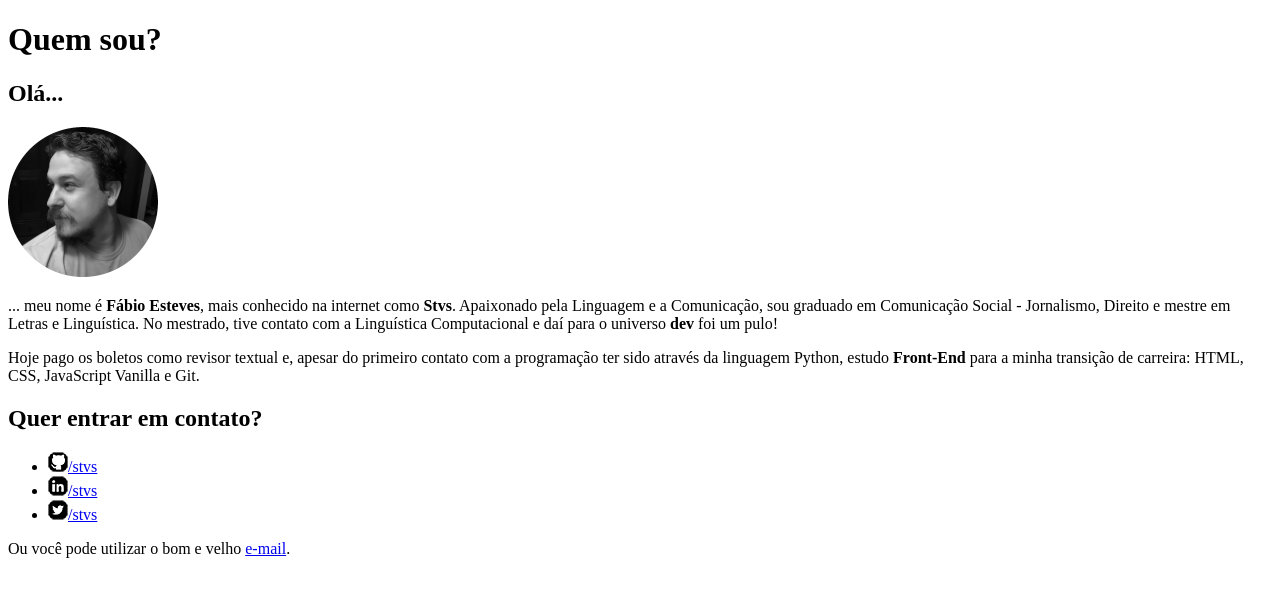
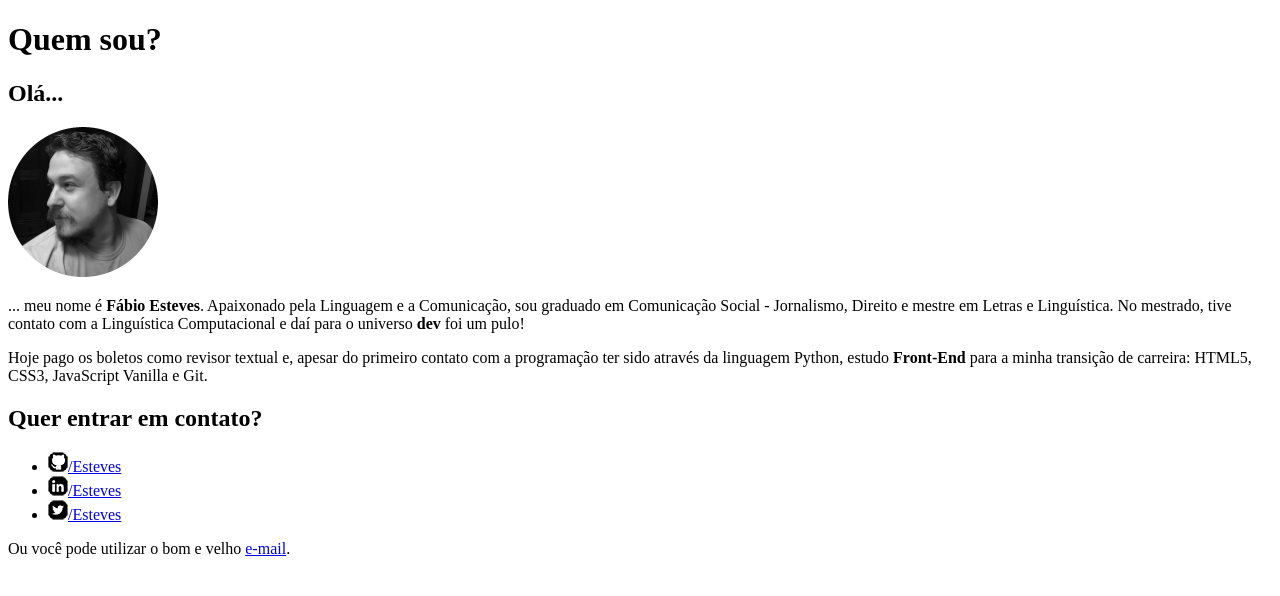
Before and after one commit to fabiojesteves/html5-css3-estudos, a plain HTML site: page desafios/modulo-01/d005/index.html in a window 1280 px wide. Drawn offline with Linux system fonts and the light colour scheme.

Commit message:
commit d005
Atualização de links e identificação.

```diff
--- a/desafios/modulo-01/d005/index.html
+++ b/desafios/modulo-01/d005/index.html
@@ -12,12 +12,12 @@
 
     <h2>Olá...</h2>
     <img src="perfil.png" alt="Foto em preto e branco do rosto do Esteves do perfil">
-    <p>... meu nome é <strong>Fábio Esteves</strong>, mais conhecido na internet como <strong>Stvs</strong>. Apaixonado pela Linguagem e a Comunicação, sou graduado em Comunicação Social - Jornalismo, Direito e mestre em Letras e Linguística. No mestrado, tive contato com a Linguística Computacional e daí para o universo <strong>dev</strong> foi um pulo!</p> Hoje pago os boletos como revisor textual e, apesar do primeiro contato com a programação ter sido através da linguagem Python, estudo <strong>Front-End</strong> para a minha transição de carreira: HTML, CSS, JavaScript Vanilla e Git.
+    <p>... meu nome é <strong>Fábio Esteves</strong>. Apaixonado pela Linguagem e a Comunicação, sou graduado em Comunicação Social - Jornalismo, Direito e mestre em Letras e Linguística. No mestrado, tive contato com a Linguística Computacional e daí para o universo <strong>dev</strong> foi um pulo!</p> Hoje pago os boletos como revisor textual e, apesar do primeiro contato com a programação ter sido através da linguagem Python, estudo <strong>Front-End</strong> para a minha transição de carreira: HTML5, CSS3, JavaScript Vanilla e Git.
     <h2>Quer entrar em contato?</h2>
     <ul>
-        <li><img src="icone-github.png" alt="ícone do GitHub"><a href="https://github.com/" target="_blank">/stvs</a></li>
-        <li><img src="icone-linkedin.png" alt="ícone do Linkedin"><a href="https://www.linkedin.com/in/fabio-j-esteves/" target="_blank">/stvs</a></li>
-        <li><img src="icone-twitter.png" alt="ícone do Twitter"><a href="https://twitter.com/fbstvs" target="_blank">/stvs</a></li>
+        <li><img src="icone-github.png" alt="ícone do GitHub"><a href="https://github.com/fabiojesteves" target="_blank">/Esteves</a></li>
+        <li><img src="icone-linkedin.png" alt="ícone do Linkedin"><a href="https://www.linkedin.com/in/fabio-j-esteves/" target="_blank">/Esteves</a></li>
+        <li><img src="icone-twitter.png" alt="ícone do Twitter"><a href="https://twitter.com/" target="_blank">/Esteves</a></li>
     </ul>
     <p>Ou você pode utilizar o bom e velho <a href="mailto:fabiojesteves@gmail.com">e-mail</a>.</p>
 </body>
```
